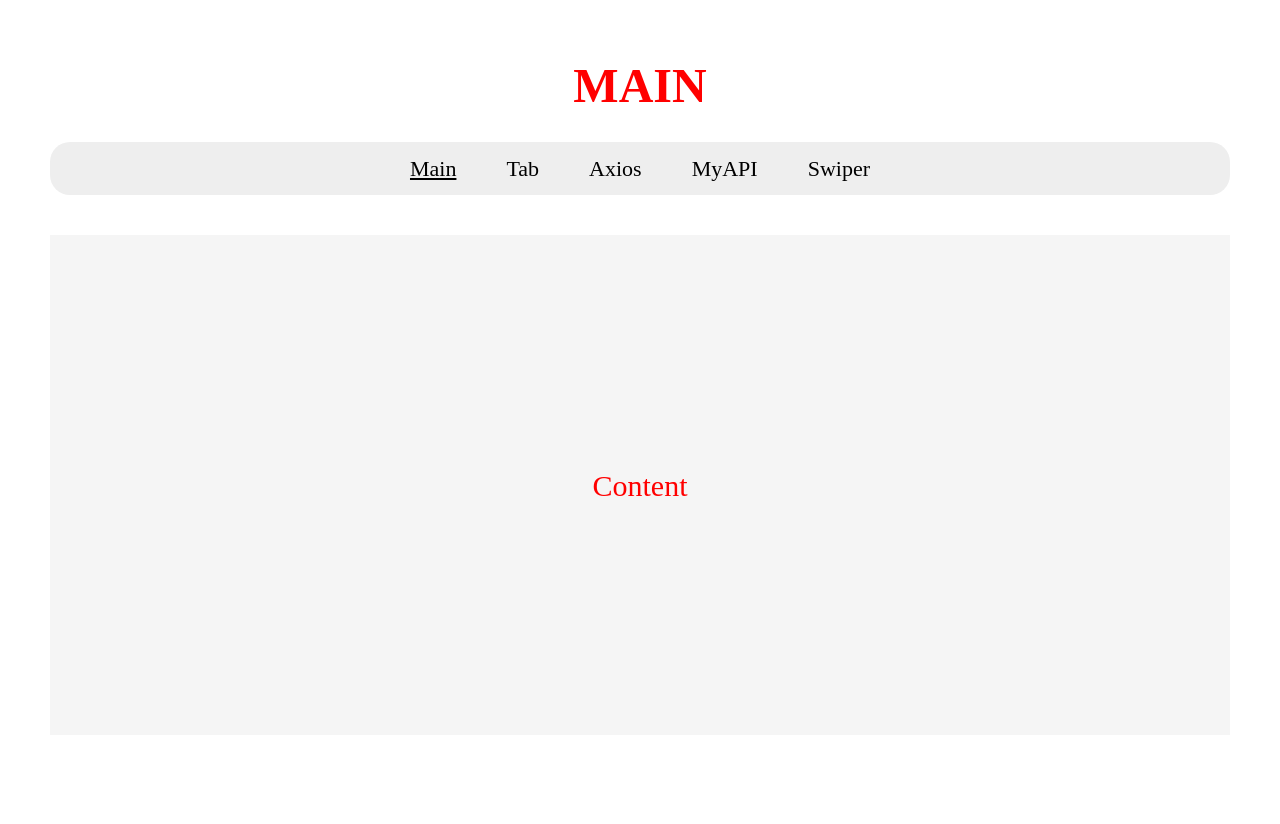
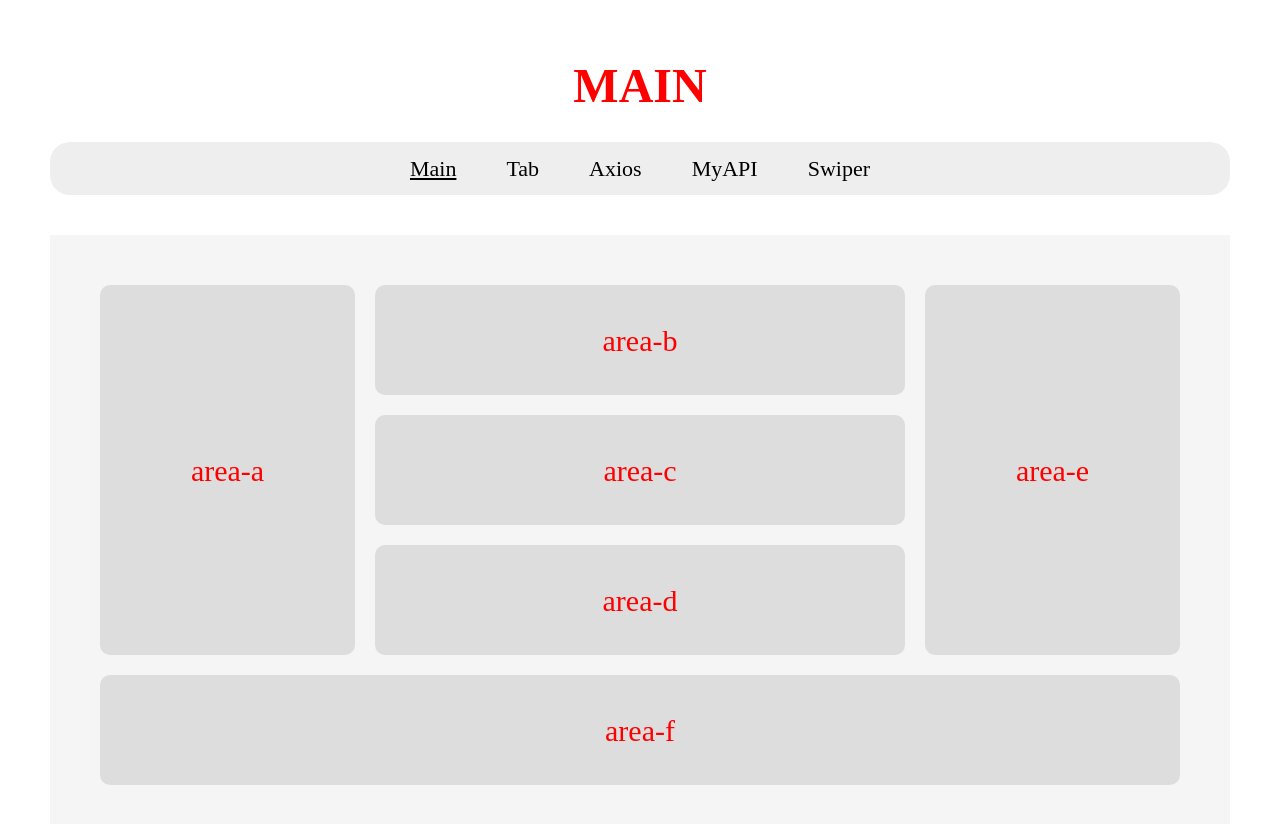
Before and after one commit to jyyang5542/2408-study-nuxt, a Nuxt app: page / in a window 1280 px wide. Shown: the top 824 px of the page. Before the commit the page ends 800 px from the top, so only its background shows below. Built offline with nearby package versions, Linux system fonts and the light colour scheme.

Commit message:
feat: Main에 그리드 추가

```diff
--- /dev/null
+++ b/assets/css/style.css
@@ -0,0 +1,218 @@
+/* Box sizing rules */
+*,
+*::before,
+*::after {
+  box-sizing: border-box;
+}
+
+/* Remove default margin */
+body,
+h1,
+h2,
+h3,
+h4,
+p,
+figure,
+blockquote,
+dl,
+dd {
+  margin: 0;
+}
+
+a {
+  color: #000;
+  text-decoration: none;
+}
+
+/* Remove list styles on ul, ol elements with a list role, which suggests default styling will be removed */
+ul,
+ol {
+  list-style: none;
+  padding: 0;
+  margin: 0;
+}
+
+/* Set core root defaults */
+html:focus-within {
+  scroll-behavior: smooth;
+}
+
+/* Set core body defaults */
+body {
+  min-height: 100vh;
+  text-rendering: optimizeSpeed;
+  line-height: 1.5;
+  overflow-x: hidden;
+}
+
+/* A elements that don't have a class get default styles */
+a:not([class]) {
+  text-decoration-skip-ink: auto;
+}
+
+/* Make images easier to work with */
+img,
+picture {
+  max-width: 100%;
+  display: block;
+}
+
+/* Inherit fonts for inputs and buttons */
+input,
+button,
+textarea,
+select {
+  font: inherit;
+}
+
+/* Remove all animations, transitions and smooth scroll for people that prefer not to see them */
+@media (prefers-reduced-motion: reduce) {
+  html:focus-within {
+    scroll-behavior: auto;
+  }
+  *,
+  *::before,
+  *::after {
+    animation-duration: 0.01ms !important;
+    animation-iteration-count: 1 !important;
+    transition-duration: 0.01ms !important;
+    scroll-behavior: auto !important;
+  }
+}
+*,
+*::before,
+*::after {
+  word-break: keep-all;
+}
+
+.sec {
+  padding: 50px;
+}
+@media screen and (max-width: 750px) {
+  .sec {
+    padding: 20px;
+  }
+}
+.sec__title {
+  font-size: 3em;
+  text-transform: uppercase;
+  text-align: center;
+}
+@media screen and (max-width: 750px) {
+  .sec__title {
+    font-size: 2em;
+  }
+}
+.sec__cont {
+  display: none;
+  min-height: 500px;
+  padding: 50px;
+  margin-top: 20px;
+  background-color: #f5f5f5;
+}
+@media screen and (max-width: 750px) {
+  .sec__cont {
+    min-height: 400px;
+    padding: 30px;
+  }
+}
+.sec__cont.active {
+  display: flex;
+  align-items: center;
+  justify-content: center;
+  font-size: 30px;
+}
+@media screen and (max-width: 750px) {
+  .sec__cont.active {
+    font-size: 20px;
+  }
+}
+
+.gnb {
+  padding: 10px;
+  margin: 20px 0 40px;
+  border-radius: 20px;
+  background-color: #eee;
+}
+@media screen and (max-width: 750px) {
+  .gnb {
+    margin: 10px 0 20px;
+  }
+}
+.gnb__list {
+  display: flex;
+  justify-content: center;
+  gap: 30px;
+}
+@media screen and (max-width: 750px) {
+  .gnb__list {
+    gap: 0px;
+    justify-content: space-around;
+  }
+}
+.gnb__item {
+  padding: 0 10px;
+}
+.gnb__link {
+  font-size: 22px;
+}
+@media screen and (max-width: 750px) {
+  .gnb__link {
+    font-size: 16px;
+  }
+}
+.gnb__link.on {
+  text-decoration: underline;
+}
+
+.tab__list {
+  display: flex;
+  justify-content: center;
+}
+.tab__item {
+  display: flex;
+  align-items: center;
+}
+.tab__item:not(:last-of-type) {
+  margin-right: 20px;
+}
+.tab__item:not(:last-of-type)::after {
+  content: "|";
+  margin-left: 20px;
+}
+.tab__link {
+  font-size: 18px;
+  cursor: pointer;
+}
+@media screen and (max-width: 750px) {
+  .tab__link {
+    font-size: 15px;
+  }
+}
+.tab__link.on {
+  font-weight: bold;
+}
+
+.lorem-ipsum__item + .lorem-ipsum__item {
+  margin-top: 20px;
+}
+.lorem-ipsum__item h2 {
+  margin-bottom: 10px;
+  font-size: 24px;
+  line-height: 1.4;
+}
+@media screen and (max-width: 750px) {
+  .lorem-ipsum__item h2 {
+    font-size: 20px;
+  }
+}
+.lorem-ipsum__item p {
+  font-size: 18px;
+}
+@media screen and (max-width: 750px) {
+  .lorem-ipsum__item p {
+    font-size: 16px;
+  }
+}
+
+/*# sourceMappingURL=style.css.map */
--- a/package.json
+++ b/package.json
@@ -4,7 +4,7 @@
   "type": "module",
   "scripts": {
     "build": "nuxt build",
-    "dev": "nuxt dev",
+    "dev": "concurrently \"sass --watch assets/scss:assets/css\" \"nuxt dev\"",
     "generate": "nuxt generate",
     "preview": "nuxt preview",
     "postinstall": "nuxt prepare"
@@ -16,6 +16,7 @@
     "vue": "latest"
   },
   "devDependencies": {
+    "concurrently": "^8.2.2",
     "sass": "^1.77.8",
     "sass-loader": "^16.0.0"
   }
--- a/pages/main/index.vue
+++ b/pages/main/index.vue
@@ -3,7 +3,16 @@
     <h1 class="sec__title" :style="{ color: color }">Main</h1>
     <Gnb />
 
-    <div class="sec__cont active">Content</div>
+    <div class="sec__cont active">
+      <div class="grid">
+        <div class="grid__item grid__item--1">area-a</div>
+        <div class="grid__item grid__item--2">area-b</div>
+        <div class="grid__item grid__item--3">area-c</div>
+        <div class="grid__item grid__item--4">area-d</div>
+        <div class="grid__item grid__item--5">area-e</div>
+        <div class="grid__item grid__item--6">area-f</div>
+      </div>
+    </div>
   </section>
 </template>
 
@@ -30,3 +39,45 @@ onMounted(() => {
 
 onUnmounted(() => {});
 </script>
+
+<style lang="scss">
+.grid {
+  display: grid;
+  width: 100%;
+  height: 500px;
+  grid-template-columns: repeat(4, 1fr);
+  grid-gap: 20px;
+  grid-template-areas:
+    'a b b e'
+    'a c c e'
+    'a d d e'
+    'f f f f';
+
+  &__item {
+    display: flex;
+    align-items: center;
+    justify-content: center;
+    border-radius: 10px;
+    background-color: #ddd;
+
+    &--1 {
+      grid-area: a;
+    }
+    &--2 {
+      grid-area: b;
+    }
+    &--3 {
+      grid-area: c;
+    }
+    &--4 {
+      grid-area: d;
+    }
+    &--5 {
+      grid-area: e;
+    }
+    &--6 {
+      grid-area: f;
+    }
+  }
+}
+</style>
```
Also changed, not shown: 1 other file (tests, documents, lock files or other folders).
